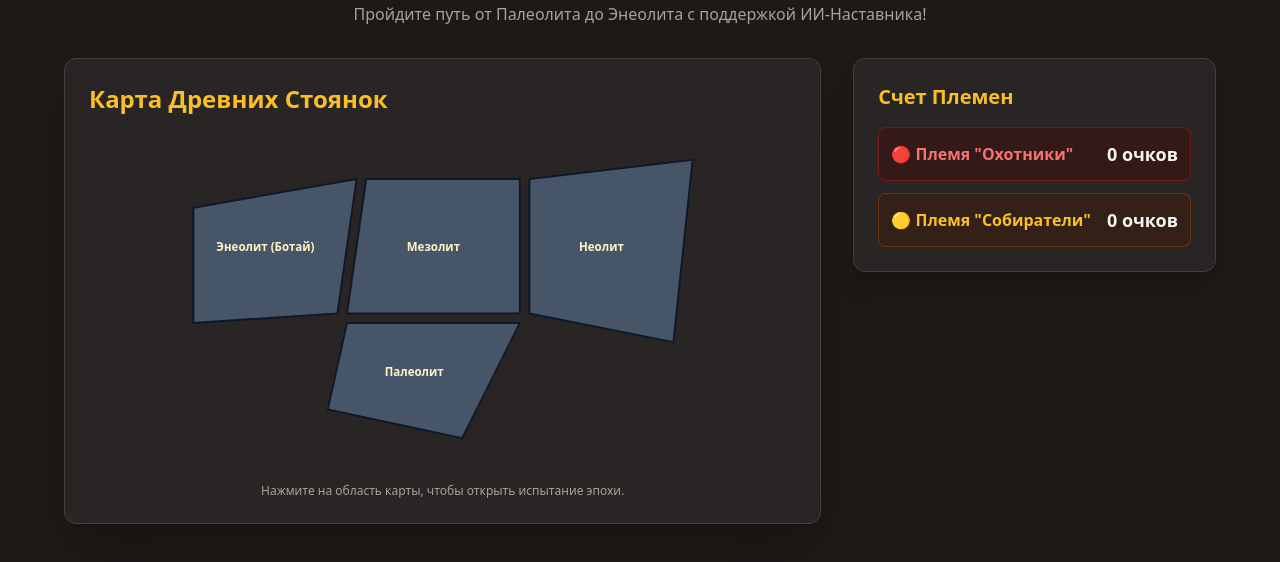
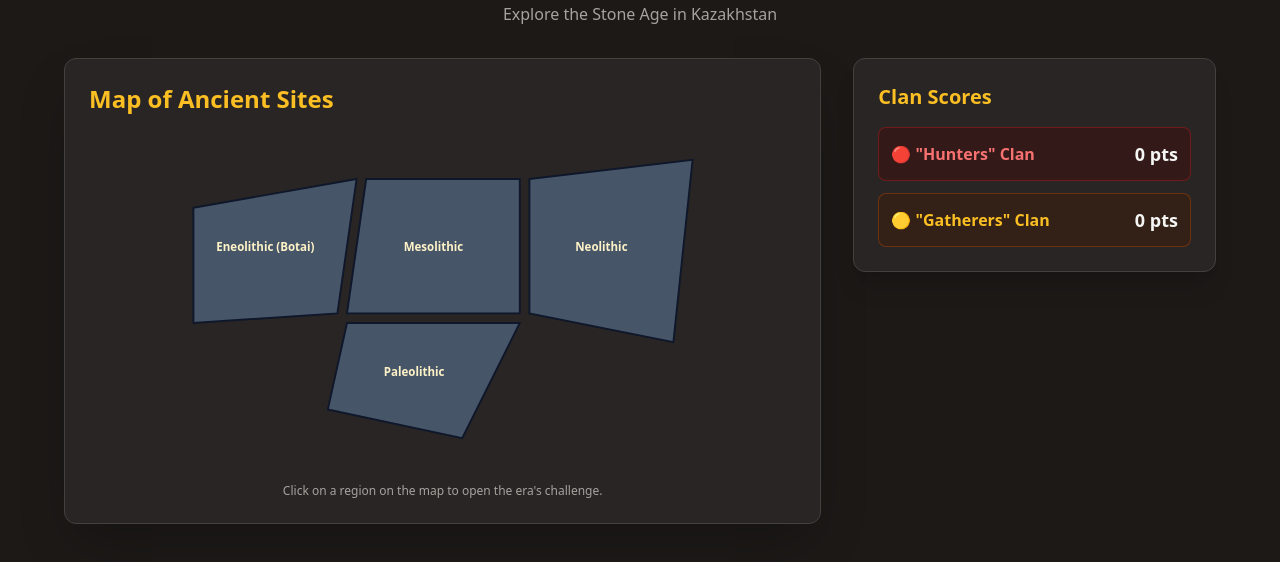
Before and after one commit to bekssona/kz-history, a plain HTML site: page index.html in a window 1280 px wide. Shown: the part 70-632 px from the top of the page. Drawn offline with nearby package versions, Linux system fonts and the light colour scheme.

Commit message:
Update index.html

```diff
--- a/index.html
+++ b/index.html
@@ -1,9 +1,9 @@
 <!DOCTYPE html>
-<html lang="ru">
+<html lang="en">
 <head>
   <meta charset="UTF-8">
   <meta name="viewport" content="width=device-width, initial-scale=1.0">
-  <title>Stone Age in Kazakhstan — Игра с ИИ</title>
+  <title>Stone Age in Kazakhstan</title>
   <script src="https://cdn.tailwindcss.com"></script>
   <style>
     .land {
@@ -17,7 +17,7 @@
       fill: #64748b;
       filter: drop-shadow(0 0 10px rgba(251, 191, 36, 0.5));
     }
-    /* Запрещаем тексту перехватывать клики мыши */
+    /* Prevent text from capturing mouse clicks */
     svg text {
       pointer-events: none;
       user-select: none;
@@ -29,49 +29,49 @@
 
   <header class="text-center mb-8">
     <h1 class="text-4xl font-extrabold text-amber-500 mb-2">🗿 Stone Age in Kazakhstan</h1>
-    <p class="text-stone-400">Пройдите путь от Палеолита до Энеолита с поддержкой ИИ-Наставника!</p>
+    <p class="text-stone-400">Explore the Stone Age in Kazakhstan</p>
   </header>
 
   <main class="max-w-6xl mx-auto grid grid-cols-1 lg:grid-cols-3 gap-8">
 
-    <!-- Карта Стоянок -->
+    <!-- Ancient Sites Map -->
     <section class="lg:col-span-2 bg-stone-800 p-6 rounded-xl border border-stone-700 shadow-2xl">
-      <h2 class="text-2xl font-bold mb-4 text-amber-400">Карта Древних Стоянок</h2>
+      <h2 class="text-2xl font-bold mb-4 text-amber-400">Map of Ancient Sites</h2>
 
       <div class="relative flex justify-center">
         <svg id="stone-age-map" viewBox="0 0 600 350" class="w-full h-auto max-w-xl">
-          <!-- Палеолит -->
+          <!-- Paleolithic -->
           <path id="paleolithic" class="land" d="M200 200 L380 200 L320 320 L180 290 Z" />
-          <text x="270" y="255" text-anchor="middle" fill="#fef3c7" class="font-bold text-xs">Палеолит</text>
+          <text x="270" y="255" text-anchor="middle" fill="#fef3c7" class="font-bold text-xs">Paleolithic</text>
 
-          <!-- Мезолит -->
+          <!-- Mesolithic -->
           <path id="mesolithic" class="land" d="M220 50 L380 50 L380 190 L200 190 Z" />
-          <text x="290" y="125" text-anchor="middle" fill="#fef3c7" class="font-bold text-xs">Мезолит</text>
+          <text x="290" y="125" text-anchor="middle" fill="#fef3c7" class="font-bold text-xs">Mesolithic</text>
 
-          <!-- Неолит -->
+          <!-- Neolithic -->
           <path id="neolithic" class="land" d="M390 50 L560 30 L540 220 L390 190 Z" />
-          <text x="465" y="125" text-anchor="middle" fill="#fef3c7" class="font-bold text-xs">Неолит</text>
+          <text x="465" y="125" text-anchor="middle" fill="#fef3c7" class="font-bold text-xs">Neolithic</text>
 
-          <!-- Энеолит -->
+          <!-- Eneolithic -->
           <path id="eneolithic" class="land" d="M40 80 L210 50 L190 190 L40 200 Z" />
-          <text x="115" y="125" text-anchor="middle" fill="#fef3c7" class="font-bold text-xs">Энеолит (Ботай)</text>
+          <text x="115" y="125" text-anchor="middle" fill="#fef3c7" class="font-bold text-xs">Eneolithic (Botai)</text>
         </svg>
       </div>
-      <p class="text-xs text-stone-400 mt-4 text-center">Нажмите на область карты, чтобы открыть испытание эпохи.</p>
+      <p class="text-xs text-stone-400 mt-4 text-center">Click on a region on the map to open the era's challenge.</p>
     </section>
 
-    <!-- Игровой блок -->
+    <!-- Game Section -->
     <section class="space-y-6">
       <div class="bg-stone-800 p-6 rounded-xl border border-stone-700 shadow-xl">
-        <h2 class="text-xl font-bold mb-4 text-amber-400">Счет Племен</h2>
+        <h2 class="text-xl font-bold mb-4 text-amber-400">Clan Scores</h2>
         <div class="space-y-3">
           <div class="flex justify-between items-center p-3 bg-red-950/40 border border-red-800/60 rounded-lg">
-            <span class="font-semibold text-red-400">🔴 Племя "Охотники"</span>
-            <span id="score-clan1" class="font-bold text-lg">0 очков</span>
+            <span class="font-semibold text-red-400">🔴 "Hunters" Clan</span>
+            <span id="score-clan1" class="font-bold text-lg">0 pts</span>
           </div>
           <div class="flex justify-between items-center p-3 bg-amber-950/40 border border-amber-800/60 rounded-lg">
-            <span class="font-semibold text-amber-400">🟡 Племя "Собиратели"</span>
-            <span id="score-clan2" class="font-bold text-lg">0 очков</span>
+            <span class="font-semibold text-amber-400">🟡 "Gatherers" Clan</span>
+            <span id="score-clan2" class="font-bold text-lg">0 pts</span>
           </div>
         </div>
       </div>
@@ -84,19 +84,19 @@
 
         <div id="ai-essay-section" class="mt-6 pt-4 border-t border-stone-700">
           <div class="flex justify-between items-center mb-2">
-            <span class="text-xs font-bold text-amber-400">🤖 ИИ-Наставник</span>
+            <span class="text-xs font-bold text-amber-400">🤖 AI Mentor</span>
             <button id="generate-essay-btn" class="px-3 py-1 bg-amber-600 hover:bg-amber-500 text-xs font-bold rounded transition text-white">
-              ✨ Сгенерировать эссе
+              ✨ Generate Essay
             </button>
           </div>
           <p id="essay-topic" class="text-xs text-stone-300 italic mb-3 bg-stone-900 p-2.5 rounded border border-stone-700">
-            Нажмите кнопку выше, чтобы ИИ придумал эссе...
+            Click the button above to generate an essay topic with AI...
           </p>
 
-          <textarea id="essay-input" rows="3" class="w-full p-2.5 bg-stone-900 border border-stone-700 rounded text-xs text-stone-200 mb-2 focus:outline-none focus:border-amber-500" placeholder="Вставьте сюда эссе ученика..."></textarea>
+          <textarea id="essay-input" rows="3" class="w-full p-2.5 bg-stone-900 border border-stone-700 rounded text-xs text-stone-200 mb-2 focus:outline-none focus:border-amber-500" placeholder="Paste student essay here..."></textarea>
 
           <button id="check-essay-btn" class="w-full py-2 bg-emerald-600 hover:bg-emerald-500 text-xs font-bold rounded transition text-white">
-            🔍 Проверить эссе с помощью ИИ
+            🔍 Check Essay with AI
           </button>
 
           <div id="ai-feedback" class="mt-3 p-3 bg-stone-900 border border-stone-700 rounded text-xs text-stone-300 hidden leading-relaxed whitespace-pre-line"></div>
```
